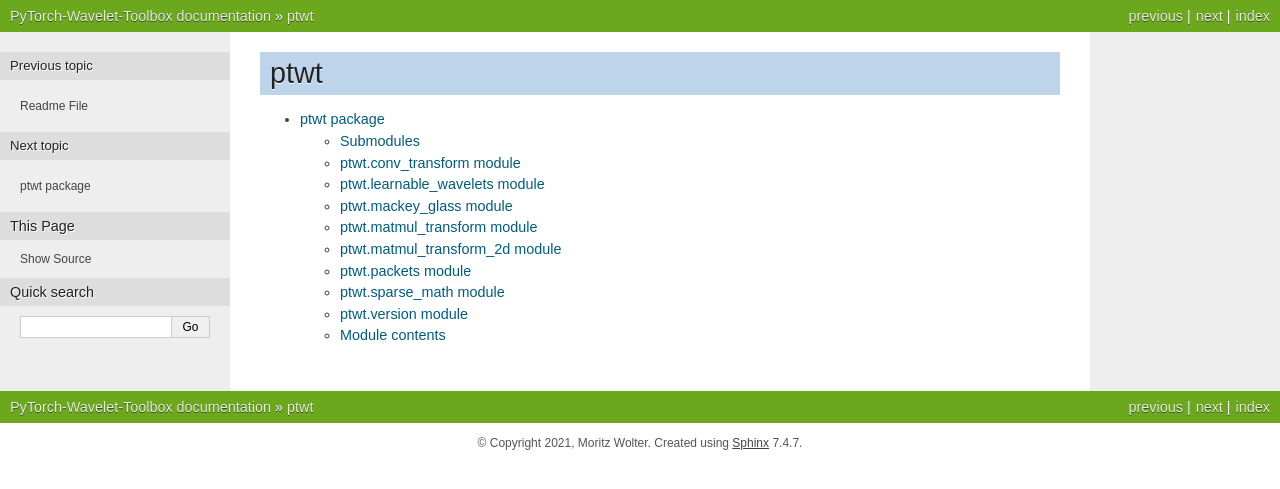
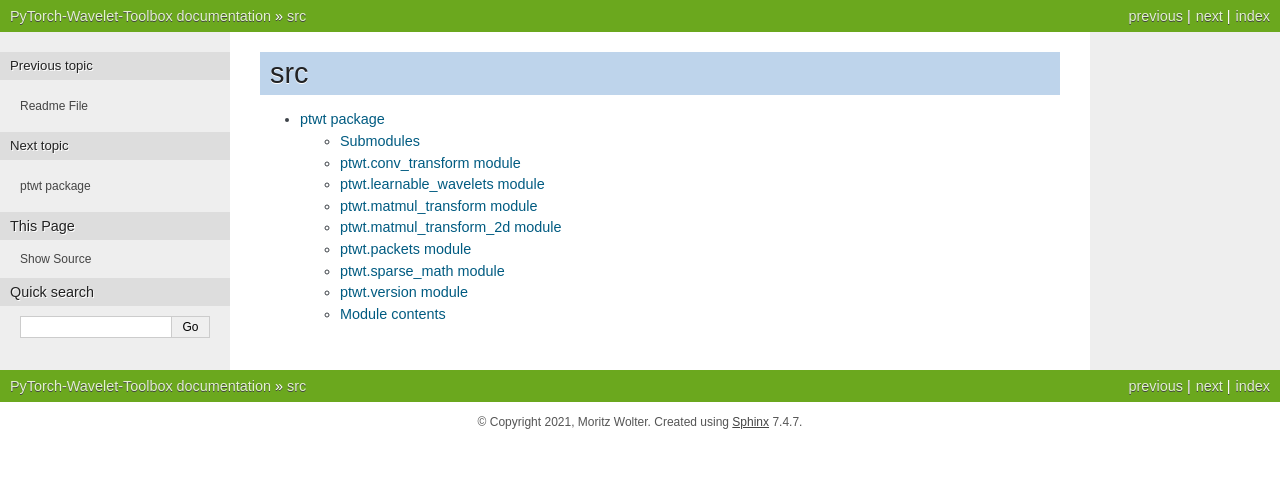
Before and after one commit to v0lta/PyTorch-Wavelet-Toolbox, a Sphinx documentation site: the page built from docs/modules.rst, in a window 1280 px wide. Shown: the top 489 px of the page. Built offline with Sphinx 7.4.7, drawn with Linux system fonts in a browser that asks for light colours.

Commit message:
sphinx re-run.

```diff
--- a/docs/modules.rst
+++ b/docs/modules.rst
@@ -1,5 +1,5 @@
-ptwt
-====
+src
+===
 
 .. toctree::
    :maxdepth: 4
--- a/docs/ptwt.rst
+++ b/docs/ptwt.rst
@@ -16,14 +16,6 @@ ptwt.learnable\_wavelets module
 -------------------------------
 
 .. automodule:: ptwt.learnable_wavelets
-   :members:
-   :undoc-members:
-   :show-inheritance:
-
-ptwt.mackey\_glass module
--------------------------
-
-.. automodule:: ptwt.mackey_glass
    :members:
    :undoc-members:
    :show-inheritance:
```
Also changed, not shown: 1 other file.
